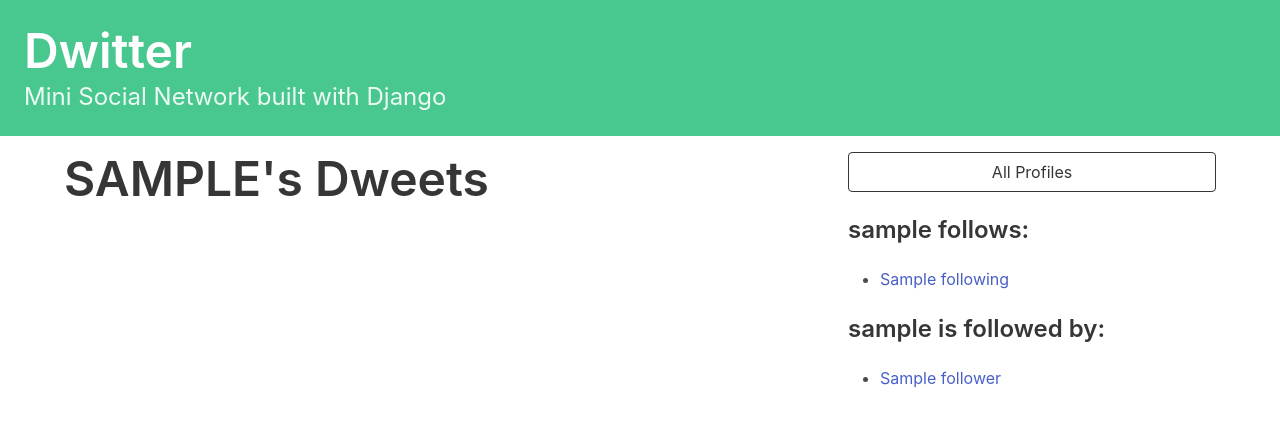
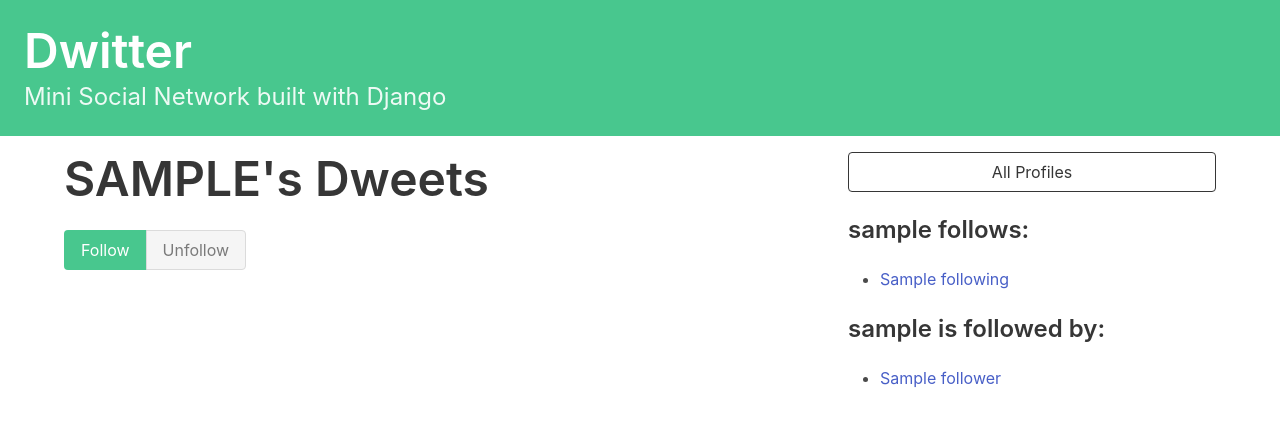
Before and after one commit to anncodes/django-social, a Django app: template dwitter/templates/dwitter/profile.html in a window 1280 px wide. Shown: the top 426 px of the page. Run offline with Django 3.2, Linux system fonts and the light colour scheme; the template is opened without the code that fills it: most values are stand-ins (such as "Sample title", 1, 10 or a date in 2020).

Commit message:
Add follow and unfollow functionality

```diff
--- a/dwitter/templates/dwitter/profile.html
+++ b/dwitter/templates/dwitter/profile.html
@@ -8,6 +8,21 @@
     <h1 class="title is-1">
         {{profile.user.username|upper}}'s Dweets
     </h1>
+    <form method="post">
+    	{% csrf_token %}
+	    <div class="buttons has-addons">
+	    {% if profile in user.profile.follows.all %}
+	        <button class="button is-success is-static">Follow</button>
+	        <button class="button is-danger" name="follow" value="unfollow">
+	            Unfollow
+	        </button>
+	    {% else %}
+	        <button class="button is-success" name="follow" value="follow">
+	            Follow</button>
+	        <button class="button is-danger is-static">Unfollow</button>
+	    {% endif %}
+	    </div>
+	</form>
     </div>
 
 </div>
@@ -26,6 +41,7 @@
         <h3 class="title is-4">
             {{profile.user.username}} follows:
         </h3>
+
         <div class="content">
             <ul>
             {% for following in profile.follows.all %}
```
Also changed, not shown: dwitter/views.py (+13 -0 lines), db.sqlite3.
